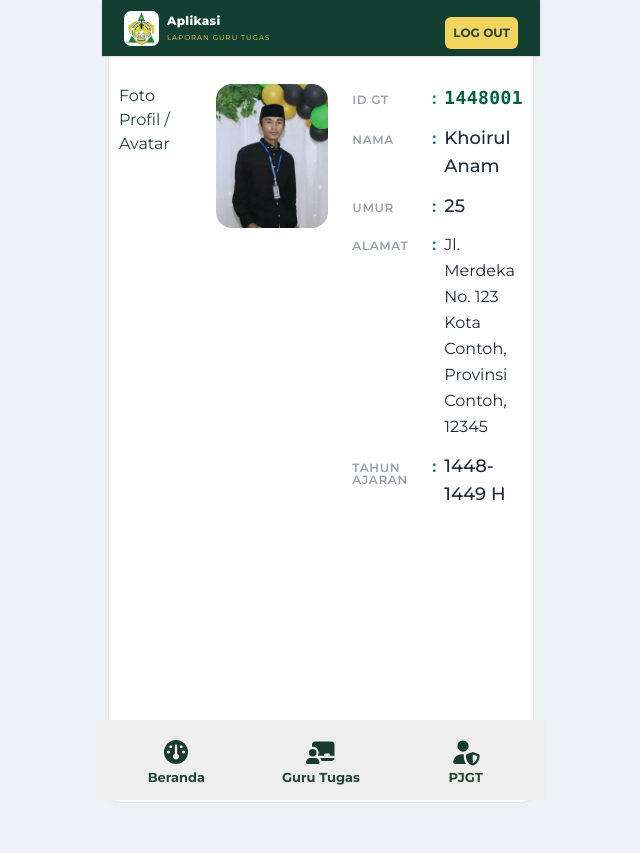
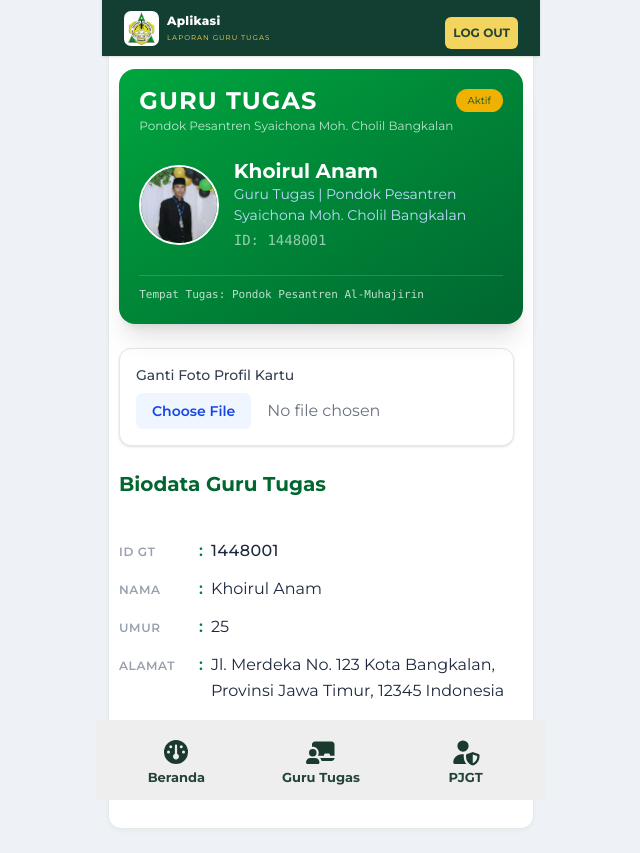
Before and after one commit to anamtafany/gt-app, a Vue app: page /gt in a window 1280 px wide. Shown: the whole page, without its empty margins (319-959 px from the left). Before the commit the page ends 803 px from the top, so only its background shows below. Built offline with nearby package versions, Linux system fonts and the light colour scheme.

Commit message:
merapikan halaman data gt

```diff
--- a/src/components/GuruTugas.vue
+++ b/src/components/GuruTugas.vue
@@ -4,8 +4,21 @@ import { ref } from 'vue'
 const idGt = ref('1448001')
 const nama = ref('Khoirul Anam')
 const umur = ref(25)
-const alamat = ref('Jl. Merdeka No. 123 Kota Contoh, Provinsi Contoh, 12345')
+const alamat = ref('Jl. Merdeka No. 123 Kota Bangkalan, Provinsi Jawa Timur, 12345 Indonesia ')
 const tahunAjaran = ref('1448-1449 H')
+
+// Gambar default jika user belum mengunggah foto
+const defaultImage = 'https://unsplash.com'
+const avatarUrl = ref(defaultImage)
+
+// Handler untuk membaca file yang diunggah
+const handleImageUpload = (event) => {
+  const file = event.target.files[0]
+  if (file) {
+    // Membuat URL sementara untuk preview gambar (lebih cepat & efisien dibanding FileReader)
+    avatarUrl.value = URL.createObjectURL(file)
+  }
+}
 </script>
 
 <template>
@@ -13,14 +26,75 @@ const tahunAjaran = ref('1448-1449 H')
     <div class="max-w-106.5 mx-auto min-h-screen bg-[#eef1f5]">
       <div class="mt-0.75 space-y-2.5">
         <div
-          class="card p-2.5 min-h-screen pt-20 relative bg-white rounded-3xl w-full max-w-lg shadow-[0_8px_30px_rgb(0,0,0,0.06)] border border-gray-100 flex flex-col sm:flex-row items-center sm:items-start gap-6 font-san"
+          class="card p-2.5 min-h-screen pt-10 pb-20 mt-7 mb-6 relative bg-white rounded-3xl w-full max-w-lg shadow-[0_8px_30px_rgb(0,0,0,0.06)] border border-gray-100 flex flex-col items-center sm:items-start gap-6 font-san"
         >
-          Foto Profil / Avatar
-          <div class="w-28 h-36 rounded-2xl overflow-hidden bg-gray-200 shrink-0">
-            <!-- Ganti src dengan path foto Anda atau variabel Vue binding :src="fotoUrl" -->
-            <img src="../assets/me.jpg" alt="Foto Profil" class="w-full h-full object-cover" />
+          <div
+            class="w-full aspect-[85.6/53.98] bg-gradient-to-br from-green-600 to-green-800 text-white rounded-2xl shadow-xl p-[5%] flex flex-col justify-between overflow-hidden relative"
+          >
+            <!-- Bagian Atas / Header Kartu -->
+            <div class="flex justify-between items-start">
+              <div>
+                <h2 class="text-[clamp(10px,4.5cqw,24px)] font-bold tracking-wider leading-none">
+                  GURU TUGAS
+                </h2>
+                <p class="text-[clamp(6px,2cqw,12px)] opacity-75 mt-1">
+                  Pondok Pesantren Syaichona Moh. Cholil Bangkalan
+                </p>
+              </div>
+              <button
+                class="py-1 px-3 bg-yellow-500 text-green-900 rounded-[20px] flex items-center justify-center font-bold"
+              >
+                <p class="text-[10px]">Aktif</p>
+              </button>
+            </div>
+
+            <!-- Bagian Tengah / Informasi Profil -->
+            <div class="flex items-center gap-[4%] my-auto">
+              <!-- Wadah Foto Profil -->
+              <div
+                class="w-[22%] aspect-square bg-gray-700 rounded-full border-2 border-white overflow-hidden flex-shrink-0 flex items-center justify-center relative"
+              >
+                <!-- Binding source gambar ke variable reactive avatarUrl -->
+                <img
+                  src="/src/assets/me.jpg"
+                  alt="Foto Profil"
+                  class="w-full h-full object-cover"
+                />
+              </div>
+
+              <!-- Detail Teks -->
+              <div class="flex-1 min-w-0">
+                <h3 class="text-[clamp(10px,4cqw,20px)] font-bold truncate leading-tight">
+                  Khoirul Anam
+                </h3>
+                <p class="text-[clamp(8px,2.5cqw,14px)] text-blue-200 truncate text-wrap">
+                  Guru Tugas | Pondok Pesantren Syaichona Moh. Cholil Bangkalan
+                </p>
+                <p class="text-[14px] opacity-60 mt-1 font-mono">ID: {{ idGt }}</p>
+              </div>
+            </div>
+
+            <!-- Bagian Bawah / Footer Kartu -->
+            <div
+              class="flex justify-between items-end border-t border-white/20 pt-[3%] text-[clamp(6px,2cqw,11px)] opacity-75 font-mono"
+            >
+              <span>Tempat Tugas: Pondok Pesantren Al-Muhajirin</span>
+              <!-- <span class="tracking-widest">👑 MEMBER</span> -->
+            </div>
           </div>
-
+          <!-- INPUT TOMBOL UPLOAD -->
+          <div class="bg-white p-4 rounded-xl shadow-sm border border-gray-200">
+            <label class="block text-sm font-medium text-gray-700 mb-2"
+              >Ganti Foto Profil Kartu</label
+            >
+            <input
+              type="file"
+              accept="image/*"
+              @change="handleImageUpload"
+              class="block w-full text-sm text-gray-500 file:mr-4 file:py-2 file:px-4 file:rounded-md file:border-0 file:text-sm file:font-semibold file:bg-blue-50 file:text-blue-700 hover:file:bg-blue-100 cursor-pointer"
+            />
+          </div>
+          <h2 class="text-xl font-bold text-green-800 mb-4">Biodata Guru Tugas</h2>
           <!-- Detail Informasi (Menggunakan Grid agar titik dua sejajar) -->
           <div
             class="flex-1 w-full space-y-3 text-slate-700 text-sm sm:text-base justify-center items-center"
@@ -31,21 +105,21 @@ const tahunAjaran = ref('1448-1449 H')
                 >ID GT</span
               >
               <span class="text-emerald-700 font-semibold">:</span>
-              <span class="text-emerald-800 font-semibold text-lg font-mono">{{ idGt }}</span>
+              <span class="text-slate-800 text-base leading-relaxed">{{ idGt }}</span>
             </div>
 
             <!-- Baris Nama -->
             <div class="grid grid-cols-[80px_12px_1fr] items-baseline">
               <span class="text-gray-400 font-semibold text-xs tracking-wider uppercase">Nama</span>
               <span class="text-emerald-700 font-semibold">:</span>
-              <span class="text-slate-800 text-lg font-medium">{{ nama }}</span>
+              <span class="text-slate-800 text-base leading-relaxed">{{ nama }}</span>
             </div>
 
             <!-- Baris Umur -->
             <div class="grid grid-cols-[80px_12px_1fr] items-baseline">
               <span class="text-gray-400 font-semibold text-xs tracking-wider uppercase">Umur</span>
               <span class="text-emerald-700 font-semibold">:</span>
-              <span class="text-slate-800 text-lg font-medium">{{ umur }}</span>
+              <span class="text-slate-800 text-base leading-relaxed">{{ umur }}</span>
             </div>
 
             <!-- Baris Alamat -->
@@ -64,7 +138,7 @@ const tahunAjaran = ref('1448-1449 H')
                 >Tahun Ajaran</span
               >
               <span class="text-emerald-700 font-semibold">:</span>
-              <span class="text-slate-800 text-lg font-medium">{{ tahunAjaran }}</span>
+              <span class="text-slate-800 text-base leading-relaxed">{{ tahunAjaran }}</span>
             </div>
           </div>
         </div>
--- /dev/null
+++ b/src/components/Laporan.vue
@@ -0,0 +1,13 @@
+<script setup>
+import { h } from 'vue'
+</script>
+
+<template>
+  <section class="mx-auto min-h-screen max-w-106.5 bg-[#eef1f5] pb-15 pt-10 mt-6">
+    <div class="px-2.5 pb-5 pt-3.25">
+      <h2 class="text-[clamp(12px,4cqw,24px)] font-bold tracking-wider leading-none">Laporan</h2>
+    </div>
+  </section>
+</template>
+
+<style></style>
--- a/src/components/Pjgt.vue
+++ b/src/components/Pjgt.vue
@@ -81,6 +81,38 @@ const tahunAjaran = ref('1448-1449 H')
             </div>
           </div>
         </div>
+        <div
+          class="card p-2.5 min-h-screen pt-20 relative bg-white rounded-3xl w-full max-w-lg shadow-[0_8px_30px_rgb(0,0,0,0.06)] border border-gray-100 flex flex-col sm:flex-row items-center sm:items-start gap-6 font-san"
+        >
+          <!-- ID Card Relatif -->
+          <div
+            class="w-full aspect-[1.58/1] bg-white rounded-2xl shadow-xl border border-gray-200 flex items-center p-6 gap-6"
+          >
+            <!-- Kiri: Foto -->
+            <div
+              class="w-1/3 aspect-square rounded-xl bg-gray-300 border-2 border-indigo-500 flex-shrink-0"
+            >
+              <!-- Foto di sini -->
+            </div>
+
+            <!-- Kanan: Detail Informasi -->
+            <div class="flex flex-col justify-between h-full flex-1 py-2">
+              <div>
+                <div class="text-xs font-bold text-indigo-600 uppercase tracking-wider mb-1">
+                  Tech Conference
+                </div>
+                <h2 class="text-xl font-black text-gray-800 leading-tight">Sarah Connor</h2>
+                <p class="text-sm text-gray-500">Keynote Speaker</p>
+              </div>
+
+              <div class="flex justify-between items-end border-t pt-2 border-gray-100">
+                <span class="text-[10px] font-mono text-gray-400">ACCESS: VIP</span>
+                <div class="w-16 h-6 bg-gray-800 rounded-sm"></div>
+                <!-- Ilustrasi Barcode -->
+              </div>
+            </div>
+          </div>
+        </div>
       </div>
     </div>
   </section>
--- a/src/router/index.js
+++ b/src/router/index.js
@@ -3,6 +3,7 @@ import Form from '../components/Form.vue'
 import Dashboard from '../components/Dashboard.vue'
 import GuruTugas from '../components/GuruTugas.vue'
 import Pjgt from '@/components/Pjgt.vue'
+import Laporan from '@/components/Laporan.vue'
 
 const router = createRouter({
   history: createWebHistory(),
@@ -27,6 +28,11 @@ const router = createRouter({
       name: 'pjgt',
       component: Pjgt,
     },
+    {
+      path: '/laporan',
+      name: 'laporan',
+      component: Laporan,
+    },
   ],
 })
 
--- a/src/style.css
+++ b/src/style.css
@@ -92,7 +92,7 @@ select {
   background: linear-gradient(180deg, #1d4032 0%, #284b2d 36%, #4b7626 100%);
 }
 .dashboard-gradient-card {
-  background: linear-gradient(200deg, #9f8311 0%, #b19629 26%, #f7d242 70%);
+  background: linear-gradient(200deg, #f4d652 26%, #f0cc3b 70%);
 }
 .dashboard-menu {
   height: 230px;
```
